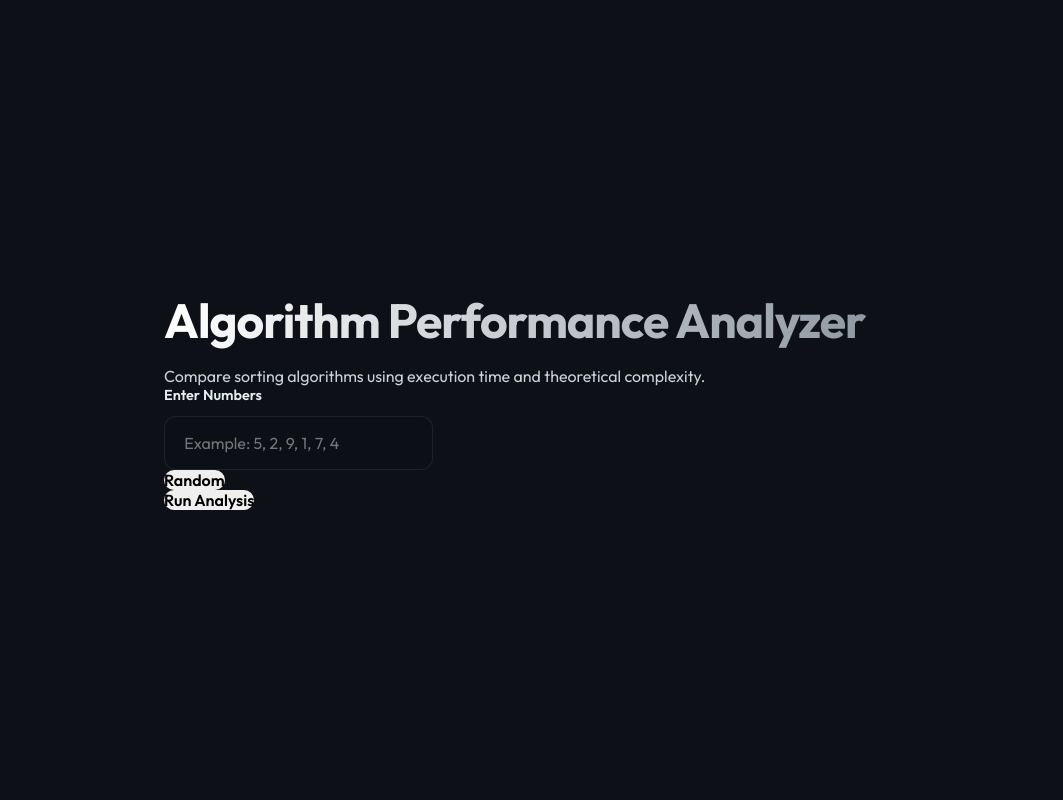
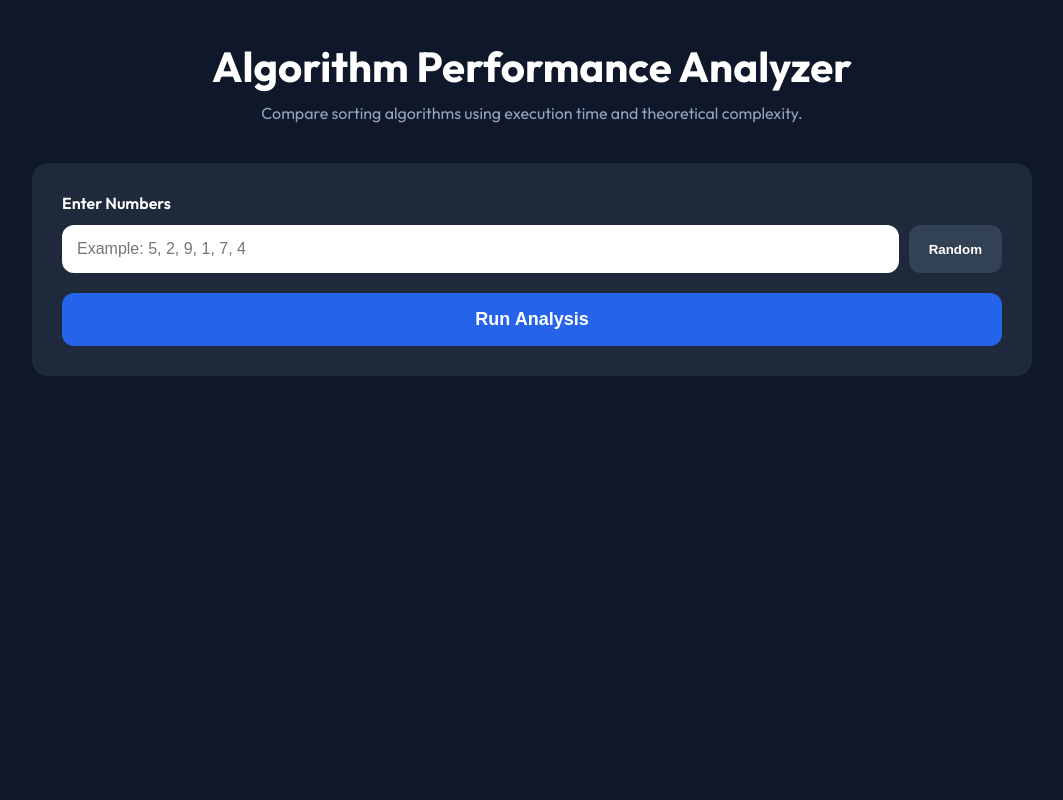
Before and after one commit to surinenishreyansh-ux/Algorithm-Performance-Analyzer, a Flask app: page / in a window 1280 px wide. Shown: the whole page, without its empty margins (108-1171 px from the left). Run offline with Flask 3, Linux system fonts and the light colour scheme.

Commit message:
Update style.css

```diff
--- a/static/style.css
+++ b/static/style.css
@@ -1,365 +1,128 @@
-:root {
-    --bg-color: #0d1117;
-    --card-bg: rgba(22, 27, 34, 0.6);
-    --card-border: rgba(48, 54, 61, 0.5);
-    --primary: #58a6ff;
-    --primary-hover: #3182ce;
-    --text-main: #c9d1d9;
-    --text-muted: #8b949e;
-    --accent-glow: rgba(88, 166, 255, 0.4);
-    --winner-glow: rgba(46, 160, 67, 0.2);
-    --winner-border: #2ea043;
-    --error: #f85149;
-    --font-main: 'Outfit', sans-serif;
-}
-
 * {
-    box-sizing: border-box;
     margin: 0;
     padding: 0;
+    box-sizing: border-box;
 }
 
 body {
-    background-color: var(--bg-color);
-    color: var(--text-main);
-    font-family: var(--font-main);
+    background: #0f172a;
+    color: white;
+    font-family: 'Outfit', sans-serif;
     min-height: 100vh;
     display: flex;
     justify-content: center;
-    align-items: center;
-    overflow-x: hidden;
-    position: relative;
-}
-
-.background-shapes {
-    position: absolute;
-    width: 100vw;
-    height: 100vh;
-    overflow: hidden;
-    z-index: -1;
-}
-
-.shape {
-    position: absolute;
-    border-radius: 50%;
-    filter: blur(100px);
-    opacity: 0.5;
-    animation: float 20s infinite alternate ease-in-out;
-}
-
-.shape-1 {
-    width: 400px;
-    height: 400px;
-    background: #58a6ff;
-    top: -100px;
-    left: -100px;
-}
-
-.shape-2 {
-    width: 300px;
-    height: 300px;
-    background: #8a2be2;
-    bottom: -50px;
-    right: -100px;
-    animation-delay: -5s;
-}
-
-@keyframes float {
-    0% { transform: translate(0, 0) rotate(0deg); }
-    100% { transform: translate(50px, 50px) rotate(10deg); }
+    padding: 40px;
 }
 
 .container {
     width: 100%;
-    max-width: 800px;
-    padding: 2rem;
-    z-index: 1;
+    max-width: 1000px;
 }
 
-header {
+.header {
     text-align: center;
-    margin-bottom: 3rem;
-    animation: fadeDown 0.8s ease-out forwards;
+    margin-bottom: 40px;
 }
 
-.badge {
-    display: inline-block;
-    padding: 0.4rem 1rem;
-    background: rgba(88, 166, 255, 0.1);
-    color: var(--primary);
-    border-radius: 50px;
-    font-size: 0.85rem;
-    font-weight: 600;
-    margin-bottom: 1rem;
-    border: 1px solid rgba(88, 166, 255, 0.2);
-    letter-spacing: 1px;
-    text-transform: uppercase;
+.header h1 {
+    font-size: 42px;
+    margin-bottom: 10px;
 }
 
-h1 {
-    font-size: 3rem;
-    font-weight: 700;
-    margin-bottom: 1rem;
-    background: linear-gradient(90deg, #fff, #8b949e);
-    -webkit-background-clip: text;
-    -webkit-text-fill-color: transparent;
-    letter-spacing: -1px;
+.header p {
+    color: #94a3b8;
 }
 
-header p {
-    color: var(--text-muted);
-    font-size: 1.1rem;
-    max-width: 500px;
-    margin: 0 auto;
-    line-height: 1.5;
-}
-
-.input-section {
-    background: var(--card-bg);
-    backdrop-filter: blur(12px);
-    border: 1px solid var(--card-border);
-    padding: 2rem;
+.input-box {
+    background: #1e293b;
+    padding: 30px;
     border-radius: 16px;
-    box-shadow: 0 8px 32px rgba(0,0,0,0.3);
-    margin-bottom: 2rem;
-    animation: fadeUp 0.8s ease-out 0.2s forwards;
-    opacity: 0;
+    margin-bottom: 30px;
 }
 
 label {
     display: block;
-    font-size: 0.9rem;
+    margin-bottom: 12px;
     font-weight: 600;
-    margin-bottom: 0.8rem;
-    color: #e6edf3;
 }
 
-.input-wrapper {
+.input-group {
     display: flex;
-    gap: 1rem;
-    margin-bottom: 1.5rem;
+    gap: 10px;
 }
 
-input[type="text"] {
+input {
     flex: 1;
-    background: rgba(13, 17, 23, 0.7);
-    border: 1px solid var(--card-border);
-    color: var(--text-main);
-    padding: 1rem 1.2rem;
+    padding: 15px;
     border-radius: 12px;
-    font-family: inherit;
-    font-size: 1rem;
-    transition: all 0.3s ease;
-    outline: none;
-}
-
-input[type="text"]:focus {
-    border-color: var(--primary);
-    box-shadow: 0 0 0 4px rgba(88, 166, 255, 0.1);
+    border: none;
+    font-size: 16px;
 }
 
 button {
-    font-family: inherit;
     cursor: pointer;
+    border: none;
     border-radius: 12px;
     font-weight: 600;
-    font-size: 1rem;
-    transition: all 0.3s cubic-bezier(0.4, 0, 0.2, 1);
-    display: flex;
-    justify-content: center;
-    align-items: center;
-    border: none;
 }
 
-.btn-secondary {
-    background: rgba(255, 255, 255, 0.05);
-    color: var(--text-main);
-    border: 1px solid var(--card-border);
-    padding: 0 1.5rem;
+.random-btn {
+    padding: 15px 20px;
+    background: #334155;
+    color: white;
 }
 
-.btn-secondary:hover {
-    background: rgba(255, 255, 255, 0.1);
-    transform: translateY(-2px);
+#compareBtn {
+    width: 100%;
+    margin-top: 20px;
+    padding: 16px;
+    background: #2563eb;
+    color: white;
+    font-size: 18px;
 }
 
-.btn-primary {
-    width: 100%;
-    background: var(--primary);
-    color: #000;
-    padding: 1.2rem;
-    font-size: 1.1rem;
-    position: relative;
-    overflow: hidden;
+.results {
+    display: grid;
+    grid-template-columns: 1fr 1fr;
+    gap: 20px;
 }
 
-.btn-primary:hover {
-    background: #79c0ff;
-    transform: translateY(-2px);
-    box-shadow: 0 8px 20px rgba(88, 166, 255, 0.3);
+.card {
+    background: #1e293b;
+    padding: 25px;
+    border-radius: 16px;
+    border: 2px solid transparent;
 }
 
-.btn-primary:active {
-    transform: translateY(0);
+.card h2 {
+    margin-bottom: 15px;
 }
 
-.loader {
-    display: none;
-    width: 24px;
-    height: 24px;
-    border: 3px solid rgba(0,0,0,0.2);
-    border-bottom-color: #000;
-    border-radius: 50%;
-    animation: rotation 1s linear infinite;
+.card p {
+    margin-bottom: 10px;
+}
+
+.winner {
+    border-color: #22c55e;
+    box-shadow: 0 0 20px rgba(34, 197, 94, 0.3);
 }
 
 .error-message {
+    background: rgba(255,0,0,0.1);
+    color: #ff6b6b;
+    padding: 12px;
+    border-radius: 10px;
     display: none;
-    background: rgba(248, 81, 73, 0.1);
-    color: var(--error);
-    padding: 1rem;
-    border-radius: 8px;
-    border: 1px solid rgba(248, 81, 73, 0.3);
-    margin-bottom: 1.5rem;
-    text-align: center;
-    animation: fadeIn 0.3s ease;
+    margin-bottom: 20px;
 }
 
-.results-container {
-    display: grid;
-    grid-template-columns: 1fr 1fr;
-    gap: 1.5rem;
-    display: none; /* Changed via JS */
-}
+@media(max-width:768px) {
 
-.results-container.show {
-    display: grid;
-}
-
-.card {
-    background: var(--card-bg);
-    backdrop-filter: blur(12px);
-    border: 1px solid var(--card-border);
-    border-radius: 16px;
-    padding: 1.5rem;
-    position: relative;
-    overflow: hidden;
-    opacity: 0;
-    animation: cardEnter 0.6s cubic-bezier(0.175, 0.885, 0.32, 1.275) forwards;
-    animation-delay: calc(var(--animation-order) * 0.1s);
-}
-
-.card:hover {
-    transform: translateY(-5px);
-    box-shadow: 0 10px 30px rgba(0,0,0,0.5);
-    border-color: rgba(139, 148, 158, 0.5);
-}
-
-.card.winner {
-    border-color: var(--winner-border);
-    background: linear-gradient(to bottom, rgba(46,160,67,0.05), rgba(22,27,34,0.6));
-    box-shadow: 0 0 20px var(--winner-glow);
-}
-
-.card-header {
-    display: flex;
-    justify-content: space-between;
-    align-items: center;
-    margin-bottom: 1.5rem;
-    padding-bottom: 1rem;
-    border-bottom: 1px solid var(--card-border);
-}
-
-.card h3 {
-    font-size: 1.4rem;
-    font-weight: 600;
-    color: #fff;
-}
-
-.fastest-badge {
-    background: #2ea043;
-    color: #fff;
-    font-size: 0.75rem;
-    padding: 0.2rem 0.6rem;
-    border-radius: 4px;
-    font-weight: 700;
-    text-transform: uppercase;
-    letter-spacing: 0.5px;
-}
-
-.metrics {
-    display: flex;
-    flex-direction: column;
-    gap: 1.2rem;
-}
-
-.metric {
-    display: flex;
-    flex-direction: column;
-    gap: 0.4rem;
-}
-
-.metric-label {
-    color: var(--text-muted);
-    font-size: 0.85rem;
-    text-transform: uppercase;
-    letter-spacing: 1px;
-}
-
-.metric-value {
-    font-size: 1.2rem;
-    font-weight: 600;
-    color: #e6edf3;
-    font-variant-numeric: tabular-nums;
-}
-
-.metric-value.highlight {
-    font-size: 2rem;
-    color: #fff;
-}
-
-.unit {
-    font-size: 1rem;
-    color: var(--text-muted);
-    font-weight: 400;
-}
-
-/* Animations */
-@keyframes fadeDown {
-    from { opacity: 0; transform: translateY(-20px); }
-    to { opacity: 1; transform: translateY(0); }
-}
-
-@keyframes fadeUp {
-    from { opacity: 0; transform: translateY(20px); }
-    to { opacity: 1; transform: translateY(0); }
-}
-
-@keyframes fadeIn {
-    from { opacity: 0; }
-    to { opacity: 1; }
-}
-
-@keyframes cardEnter {
-    from { opacity: 0; transform: translateY(30px) scale(0.95); }
-    to { opacity: 1; transform: translateY(0) scale(1); }
-}
-
-@keyframes rotation {
-    0% { transform: rotate(0deg); }
-    100% { transform: rotate(360deg); }
-}
-
-@media (max-width: 600px) {
-    .results-container {
+    .results {
         grid-template-columns: 1fr;
     }
 
-    h1 {
-        font-size: 2.2rem;
-    }
-
-    .input-wrapper {
+    .input-group {
         flex-direction: column;
     }
 }
```
